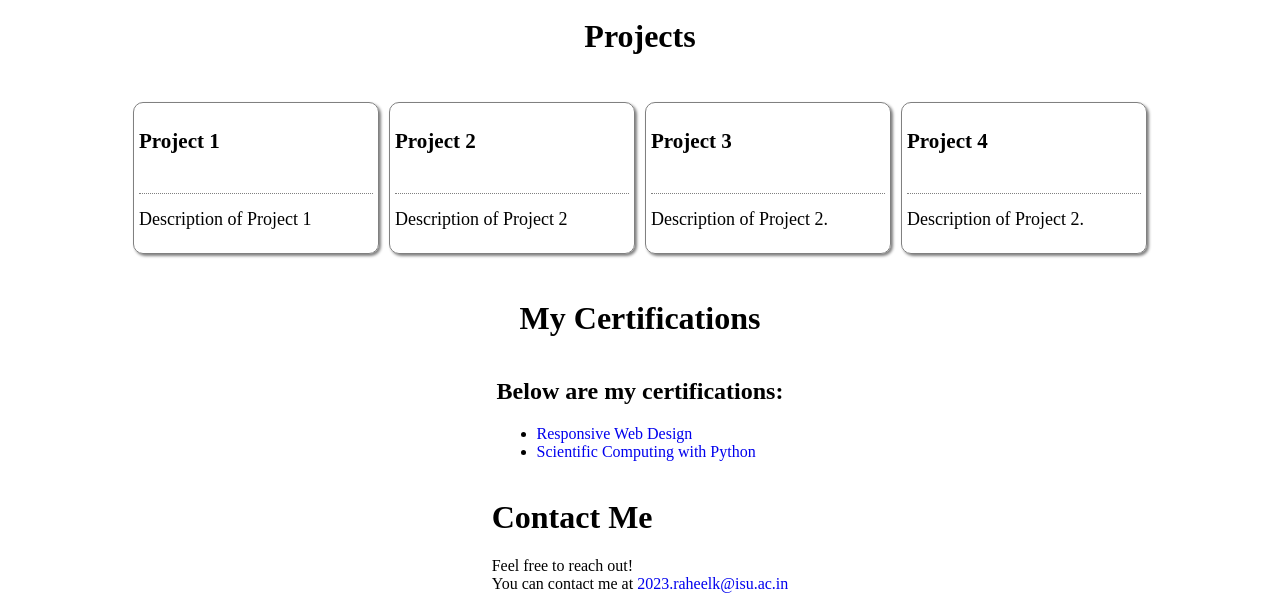
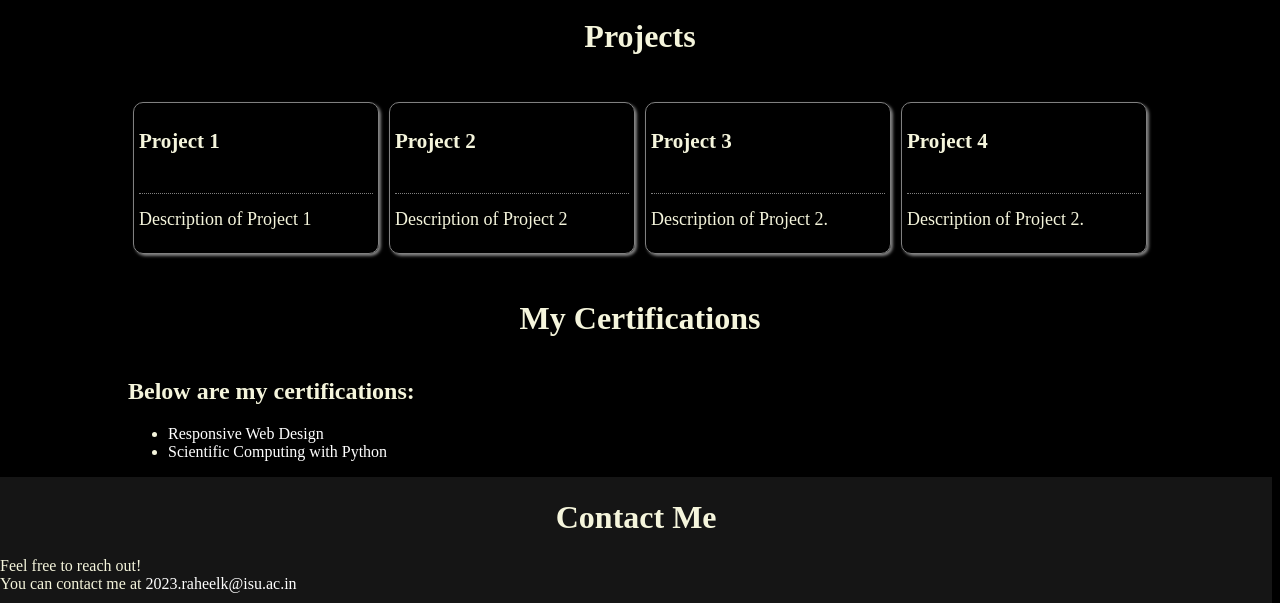
Before and after one commit to Raheel-10k/html_sem2_html_and_css, a plain HTML site: page myportfolio/portfolio.html in a window 1280 px wide. Shown: the part 1021-1624 px from the top of the page. Drawn offline with Linux system fonts and the light colour scheme.

Commit message:
version 0.1.1

```diff
--- a/myportfolio/styles.css
+++ b/myportfolio/styles.css
@@ -4,17 +4,21 @@ body {
     display: flex;
     flex-direction: column;
     align-items: center;
+    background-color: #000;
+    color: beige;
 }
 
 a {
     text-decoration: none;
+    color: white;
 }
 
 header {
     display: flex;
     justify-content: center;
     align-items: center;
-    width: 100%;
+    color: #c83748;
+    width: 98.4%;
     margin: 0 10px;
     padding: 10px;
 }
@@ -29,7 +33,6 @@ nav {
     padding: 15px;
     width: 100%;
     box-sizing: border-box;
-    /* text-align: center; */
     font-size: 1.5rem;
 }
 
@@ -52,7 +55,6 @@ nav a {
 }
 
 #about {
-    /* height: 500px; */
     width: 80%;
 }
 
@@ -63,7 +65,6 @@ nav a {
 
 #contact {
     width: 80%;
-    /* height: 500px; */
 }
 
 #skills {
@@ -82,10 +83,6 @@ nav a {
     align-items: center;
     justify-self: center;
     filter: grayscale();
-    /* width: 180px; */
-    /* height: auto; */
-    /* margin-left: 10px; */
-    /* padding-left: 10px; */
 }
 
 .image img {
@@ -102,12 +99,11 @@ nav a {
 
 .link {
     height: 100%;
-    color: white;
+    color: #000000;
 }
 
-.link:hover {
-    /* background-color: rgb(253, 253, 253); */
-    /* color: #000000; */
+.link:hover li a {
+    color: #c83748;
     scale: 1.1;
 }
 
@@ -135,6 +131,10 @@ nav a {
     padding-top: 15px;
 }
 
+#certification {
+    width: 80%;
+}
+
 #contact .links {
     display: flex;
 }
@@ -148,3 +148,13 @@ nav a {
     width: 70px;
     height: 70px;
 }
+
+footer {
+    align-self: flex-start;
+    background: #151515;
+    width: 99.4%;
+}
+
+footer h1 {
+    text-align: center;
+}
```
